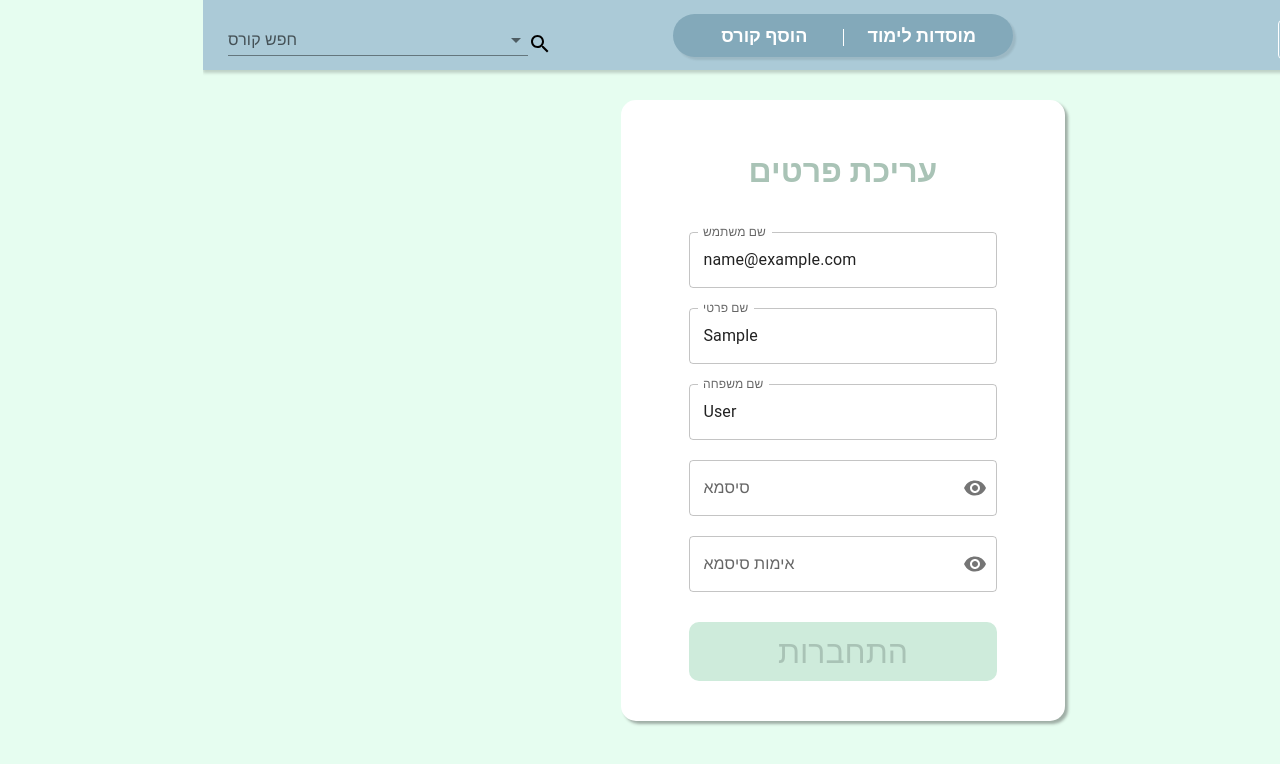
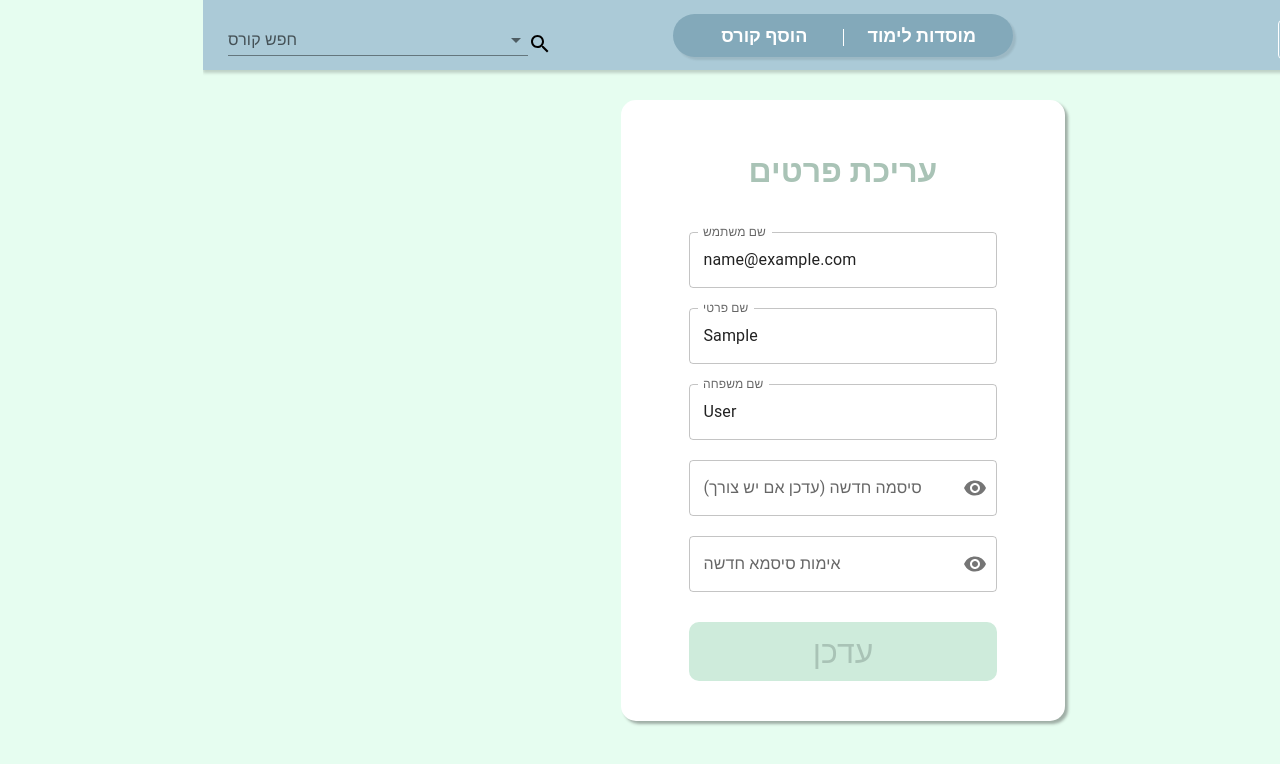
Before and after one commit to BarShnider/grade-tracking-app, a React (Vite) app in the folder client/: page /edit in a window 1280 px wide. Shown: the top 764 px of the page. Built offline with nearby package versions, Linux system fonts and the light colour scheme; no server answers; sample sign-in values are in the browser's storage.

Commit message:
changed labels

```diff
--- a/client/src/Components/CourseDetails.jsx
+++ b/client/src/Components/CourseDetails.jsx
@@ -279,7 +279,7 @@ const userGradesCourse = async (userId, courseId, grade) => {
           </Typography>
           <TextField
           id="outlined-number"
-          label="Number"
+          label="הזן ציון"
           type="number"
           value={number}
           onChange={handleChange}
--- a/client/src/Components/EditDetails.jsx
+++ b/client/src/Components/EditDetails.jsx
@@ -57,7 +57,7 @@ function EditDetails() {
       />
       <FormControl sx={{ width: "80%", direction: "ltr" }} variant="outlined">
         <InputLabel color="success" htmlFor="outlined-adornment-password">
-          סיסמא
+          סיסמה חדשה (עדכן אם יש צורך)
         </InputLabel>
         <OutlinedInput
           color="success"
@@ -75,12 +75,12 @@ function EditDetails() {
               </IconButton>
             </InputAdornment>
           }
-          label="סיסמא"
+          label="סיסמה חדשה (עדכן אם יש צורך)"
         />
       </FormControl>
       <FormControl sx={{ width: "80%", direction: "ltr" }} variant="outlined">
         <InputLabel color="success" htmlFor="outlined-adornment-password">
-          אימות סיסמא
+        אימות סיסמא חדשה
         </InputLabel>
         <OutlinedInput
           color="success"
@@ -98,10 +98,10 @@ function EditDetails() {
               </IconButton>
             </InputAdornment>
           }
-          label="אימות סיסמא"
+          label="אימות סיסמה חדשה"
         />
       </FormControl>
-      <Button>התחברות</Button>
+      <Button>עדכן</Button>
     </div>
   );
 }
--- a/client/src/Components/Register.jsx
+++ b/client/src/Components/Register.jsx
@@ -77,7 +77,7 @@ function Register() {
     if (!email) setEmailError("נא להזין אימייל");
     if (!firstName) setFirstNameError("נא להזין שם פרטי");
     if (!lastName) setLastNameError("נא להזין שם משפחה");
-    if (!password) setPasswordError("נא להזמין סיסמא");
+    if (!password) setPasswordError("נא להזין סיסמא");
     if (!confirmPassword) setConfirmPasswordError("נא להזין אימות סיסמא");
 
     // Check for any existing errors
```
